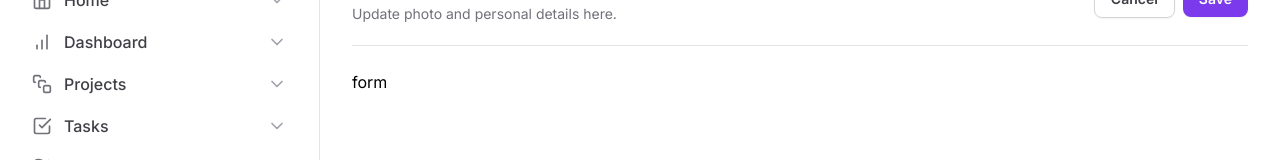
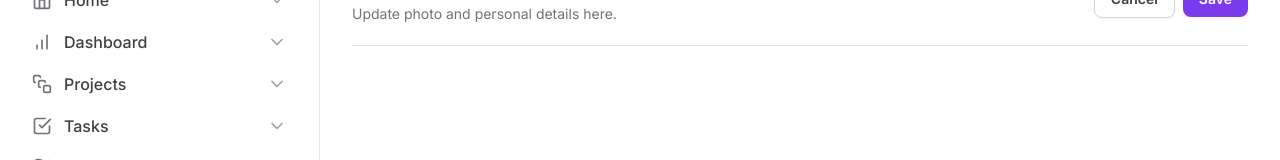
Before and after one commit to leticea/tailwind-next, a Next.js app: page / in a window 1280 px wide. Shown: the part 180-340 px from the top of the page. Built offline with nearby package versions, Linux system fonts and the light colour scheme.

Commit message:
feat(tailwind.config): creating form grid

```diff
--- a/src/app/page.tsx
+++ b/src/app/page.tsx
@@ -32,8 +32,10 @@ export default function Home() {
           </div>
         </div>
 
-        <form id="settings" className="mt-6 flex flex-col w-full">
-          form
+        <form id="settings" className="mt-6 flex flex-col w-full gap-5">
+          <div className="grid gap-3 grid-cols-form">
+
+          </div>
         </form>
       </div>
     </>
--- a/tailwind.config.ts
+++ b/tailwind.config.ts
@@ -6,12 +6,10 @@ const config: Config = {
     extend: {
       gridTemplateColumns: {
         app: "minmax(18rem, 20rem) 1fr",
+        form: "minmax(7.5rem, 17.5rem) minmax(25rem, 1fr) minmax(0, 15rem)",
       },
       maxWidth: {
         app: "700px",
-      },
-      colors: {
-        leticia: "#8257e6",
       },
     },
   },
```
